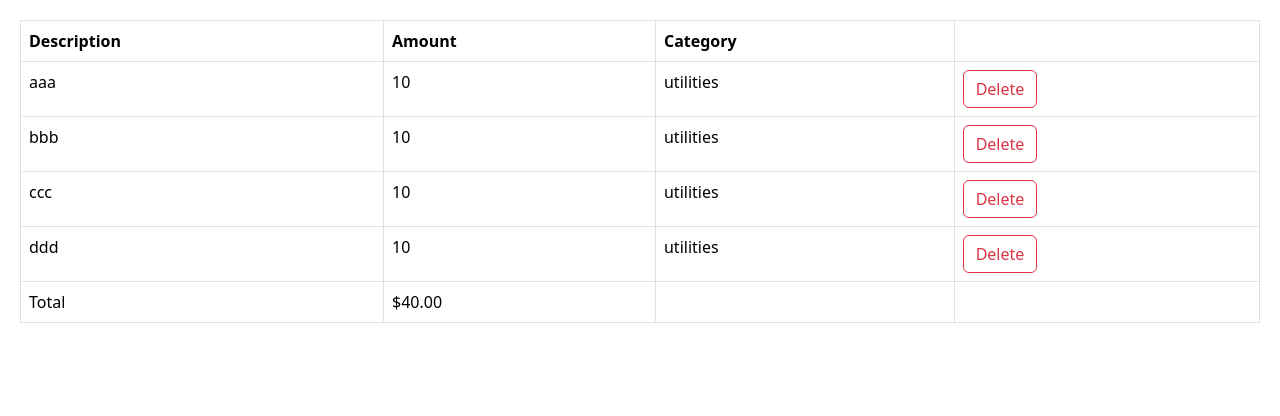
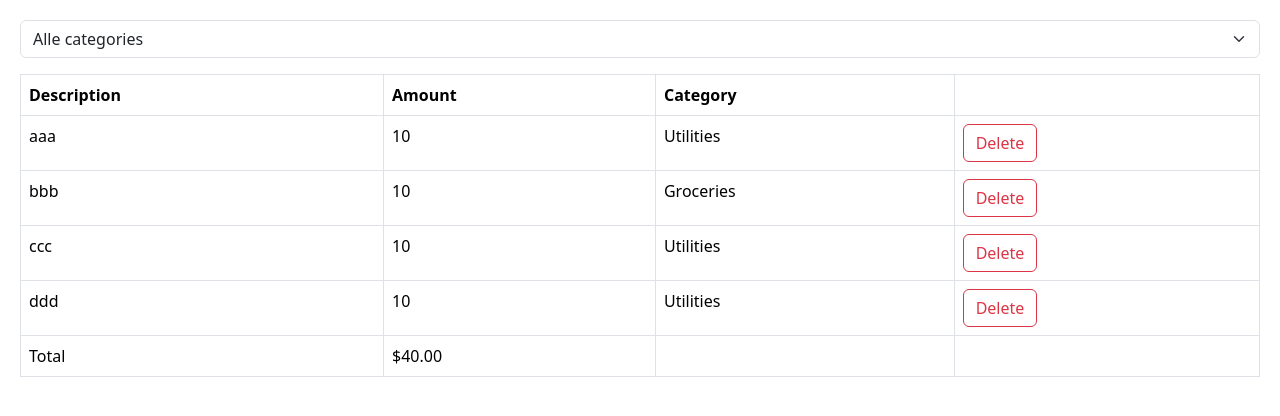
Before and after one commit to andjiao/learningReact, a React (Vite) app: page / in a window 1280 px wide. Shown: the top 416 px of the page. Built offline with nearby package versions, Linux system fonts and the light colour scheme.

Commit message:
build expenseFilter-component

```diff
--- a/src/App.tsx
+++ b/src/App.tsx
@@ -1,20 +1,32 @@
 import ExpenseList from './expense-tracker/components/ExpenseList';
 import { useState } from 'react';
+import ExpenseFilter from './expense-tracker/components/ExpenseFilter';
 
 function App(){
+  const [selectedCategory, setSelectedCategory] =useState("")
   const [expenses, setExpenses] = useState([
-    {id:1, description:"aaa", amount:10, category: "utilities"},
-    {id:2, description:"bbb", amount:10, category: "utilities"},
-    {id:3, description:"ccc", amount:10, category: "utilities"},
-    {id:4, description:"ddd", amount:10, category: "utilities"},
+    {id:1, description:"aaa", amount:10, category: "Utilities"},
+    {id:2, description:"bbb", amount:10, category: "Groceries"},
+    {id:3, description:"ccc", amount:10, category: "Utilities"},
+    {id:4, description:"ddd", amount:10, category: "Utilities"},
   ])
+
+  const visibleExpenses = selectedCategory
+  ? expenses.filter(e => e.category === selectedCategory)
+  : expenses;
 
 
 
 
   return (
     <div>
-     <ExpenseList expenses={expenses} onDelete={(id)=> setExpenses(expenses.filter(e => e.id!==id ))}/>  {/* getting all the expenses except the one with the given id */}
+      <div className="mb-3">
+         <ExpenseFilter onSelectCategory={category => setSelectedCategory(category)}/>
+      </div>
+
+     <ExpenseList
+     expenses={visibleExpenses}
+     onDelete={(id)=> setExpenses(expenses.filter(e => e.id!==id ))}/>  {/* getting all the expenses except the one with the given id */}
     </div>
 
   )
--- /dev/null
+++ b/src/expense-tracker/components/ExpenseFilter.tsx
@@ -0,0 +1,19 @@
+import React from 'react'
+
+ interface Props {
+        onSelectCategory:(category:string)=>void
+    }
+
+const ExpenseFilter = ( {onSelectCategory}: Props) => {
+
+  return (
+    <select className="form-select" onChange={(event)=> onSelectCategory(event.target.value)}>
+        <option value="">Alle categories</option>
+        <option value="Groceries">Groceries</option>
+        <option value="Utilities">Utilities</option>
+        <option value="Entertainment">Entertainment</option>
+    </select>
+  )
+}
+
+export default ExpenseFilter
```
